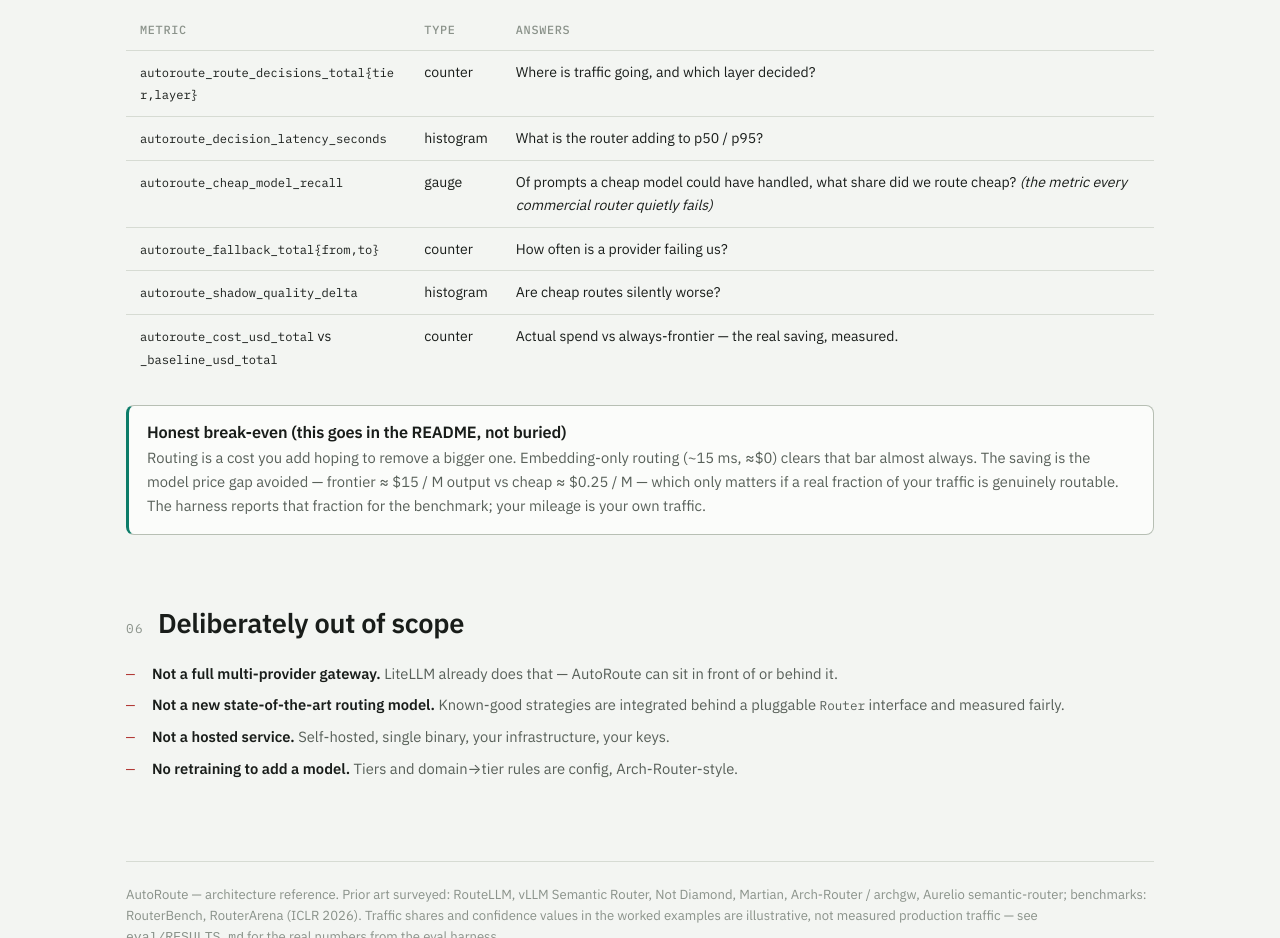
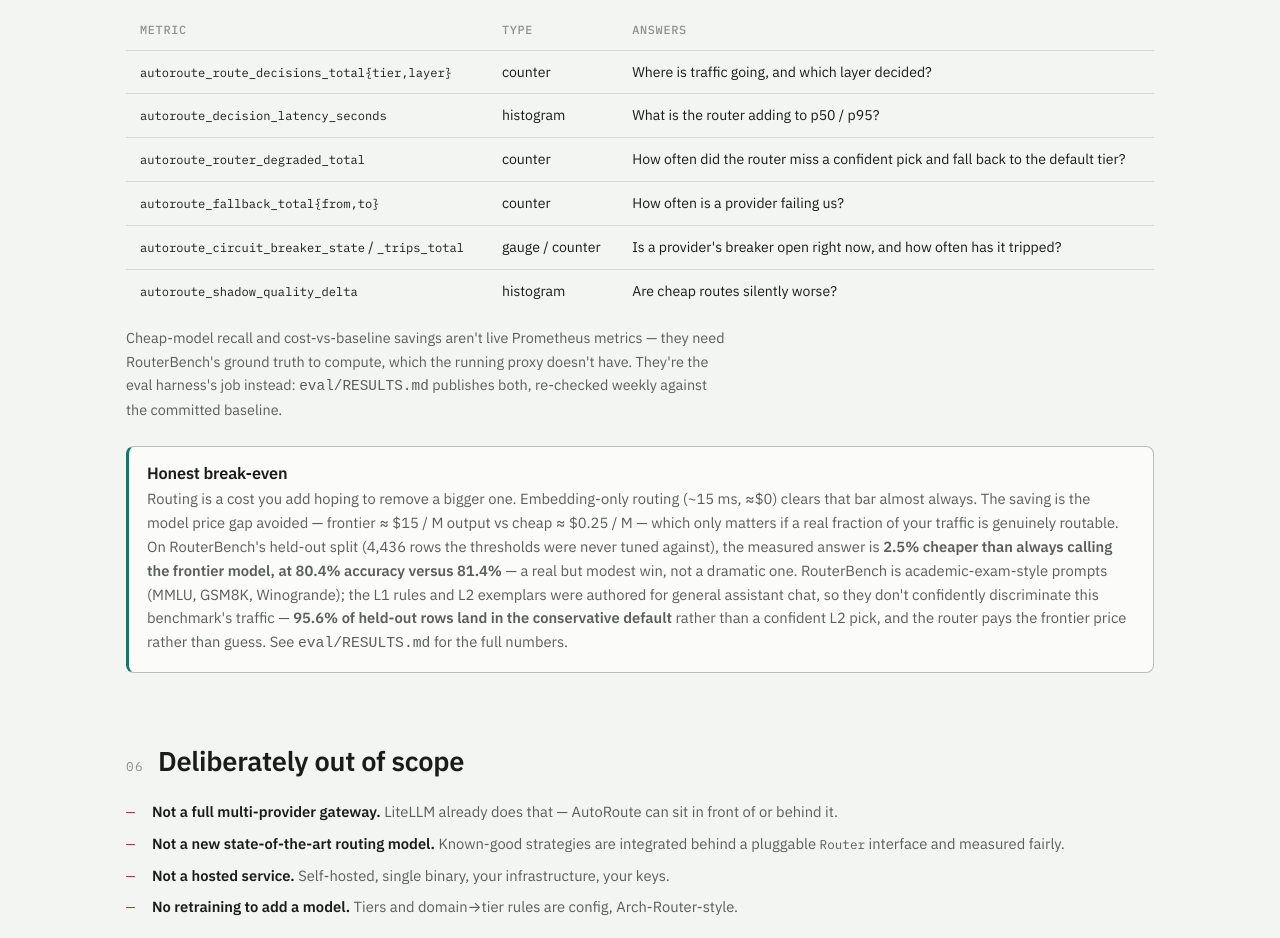
Before and after one commit to ngadakh/autoroute, a plain HTML site: page docs/architecture.html in a window 1280 px wide. Shown: the part 6340-7278 px from the top of the page. Drawn offline with Linux system fonts and the light colour scheme.

Commit message:
docs: fix architecture doc's metric list and add real eval numbers
docs/ARCHITECTURE.md's "What gets measured" table listed two metrics
that were never implemented as live Prometheus gauges/counters -
autoroute_cheap_model_recall and autoroute_cost_usd_total /
_baseline_usd_total. Grepping internal/observability/metrics.go shows
neither exists; cheap-model recall and cost savings are eval-time-only
fields (eval/report.go's Summary), published in eval/RESULTS.md, not
exposed at /metrics. Swapped them for two metrics that do exist
(autoroute_router_degraded_total, autoroute_circuit_breaker_state/
_trips_total) and added a line pointing to eval/RESULTS.md for the
eval-only numbers.

Also added the actual M4 eval results to the "Honest break-even"
section - 2.5% cheaper than always-frontier at 80.4% vs 81.4% accuracy
on the held-out split, and the less flattering number alongside it
(95.6% of held-out rows land in the conservative default) - instead of
leaving that section as pre-eval, hypothetical price-gap math. Mirrored
both changes into docs/architecture.html, and republished the same fix
to the live rendered copy.

```diff
--- a/docs/architecture.html
+++ b/docs/architecture.html
@@ -812,22 +812,38 @@
         <tbody>
           <tr><td><code>autoroute_route_decisions_total{tier,layer}</code></td><td class="num">counter</td><td>Where is traffic going, and which layer decided?</td></tr>
           <tr><td><code>autoroute_decision_latency_seconds</code></td><td class="num">histogram</td><td>What is the router adding to p50 / p95?</td></tr>
-          <tr><td><code>autoroute_cheap_model_recall</code></td><td class="num">gauge</td><td>Of prompts a cheap model could have handled, what share did we route cheap? <em>(the metric every commercial router quietly fails)</em></td></tr>
+          <tr><td><code>autoroute_router_degraded_total</code></td><td class="num">counter</td><td>How often did the router miss a confident pick and fall back to the default tier?</td></tr>
           <tr><td><code>autoroute_fallback_total{from,to}</code></td><td class="num">counter</td><td>How often is a provider failing us?</td></tr>
+          <tr><td><code>autoroute_circuit_breaker_state</code> / <code>_trips_total</code></td><td class="num">gauge / counter</td><td>Is a provider's breaker open right now, and how often has it tripped?</td></tr>
           <tr><td><code>autoroute_shadow_quality_delta</code></td><td class="num">histogram</td><td>Are cheap routes silently worse?</td></tr>
-          <tr><td><code>autoroute_cost_usd_total</code> vs <code>_baseline_usd_total</code></td><td class="num">counter</td><td>Actual spend vs always-frontier &mdash; the real saving, measured.</td></tr>
         </tbody>
       </table>
     </div>
+    <p class="col" style="margin-top:14px;font-size:.9rem;color:var(--muted)">
+      Cheap-model recall and cost-vs-baseline savings aren't live Prometheus metrics
+      &mdash; they need RouterBench's ground truth to compute, which the running proxy
+      doesn't have. They're the eval harness's job instead: <code>eval/RESULTS.md</code>
+      publishes both, re-checked weekly against the committed baseline.
+    </p>
 
     <div class="callout">
-      <h3>Honest break-even (this goes in the README, not buried)</h3>
+      <h3>Honest break-even</h3>
       <p>
         Routing is a cost you add hoping to remove a bigger one. Embedding-only routing
         (~15 ms, &asymp;$0) clears that bar almost always. The saving is the
         model price gap avoided &mdash; frontier &asymp; $15 / M output vs cheap &asymp; $0.25 / M &mdash; which only
-        matters if a real fraction of your traffic is genuinely routable. The harness reports that
-        fraction for the benchmark; your mileage is your own traffic.
+        matters if a real fraction of your traffic is genuinely routable.
+      </p>
+      <p>
+        On RouterBench's held-out split (4,436 rows the thresholds were never tuned
+        against), the measured answer is <b>2.5% cheaper than always calling the
+        frontier model, at 80.4% accuracy versus 81.4%</b> &mdash; a real but modest win,
+        not a dramatic one. RouterBench is academic-exam-style prompts (MMLU, GSM8K,
+        Winogrande); the L1 rules and L2 exemplars were authored for general assistant
+        chat, so they don't confidently discriminate this benchmark's traffic &mdash;
+        <b>95.6% of held-out rows land in the conservative default</b> rather than a
+        confident L2 pick, and the router pays the frontier price rather than guess.
+        See <code>eval/RESULTS.md</code> for the full numbers.
       </p>
     </div>
   </section>
```
Also changed, not shown: 2 other files.
